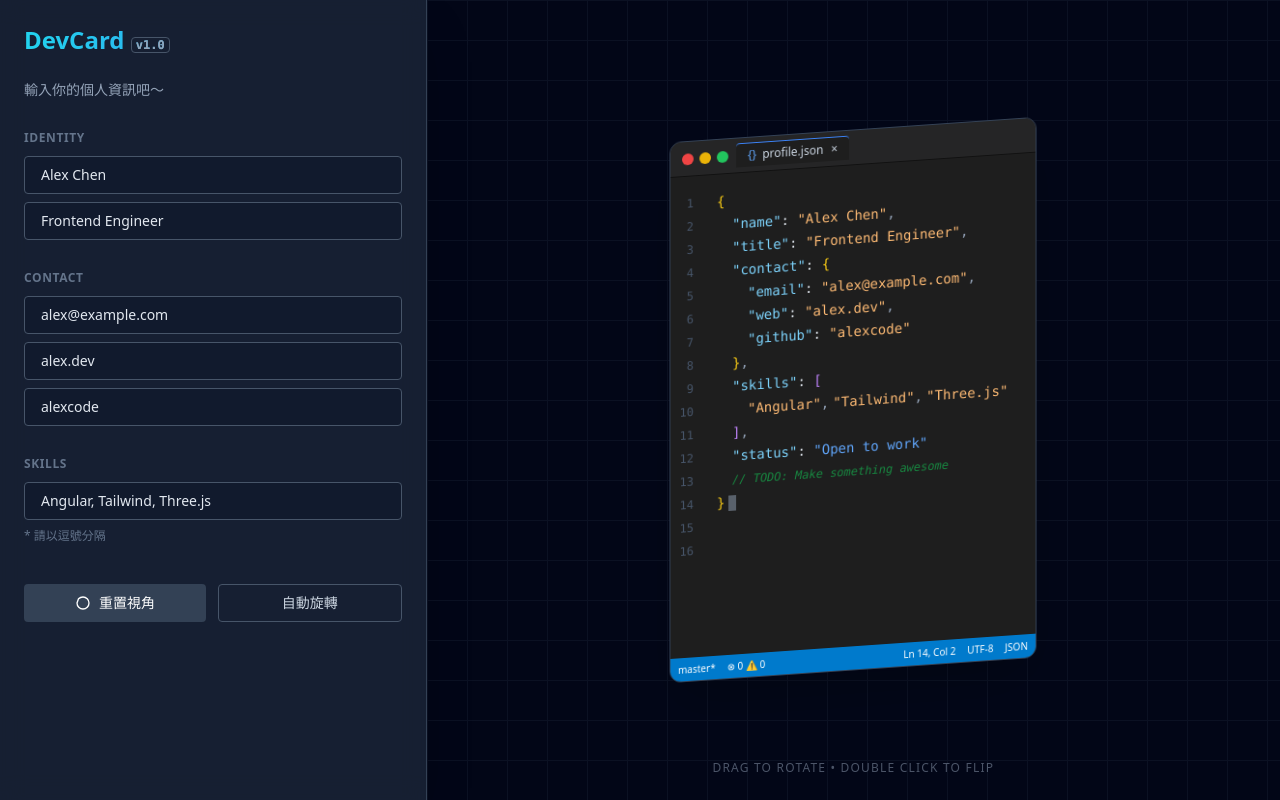
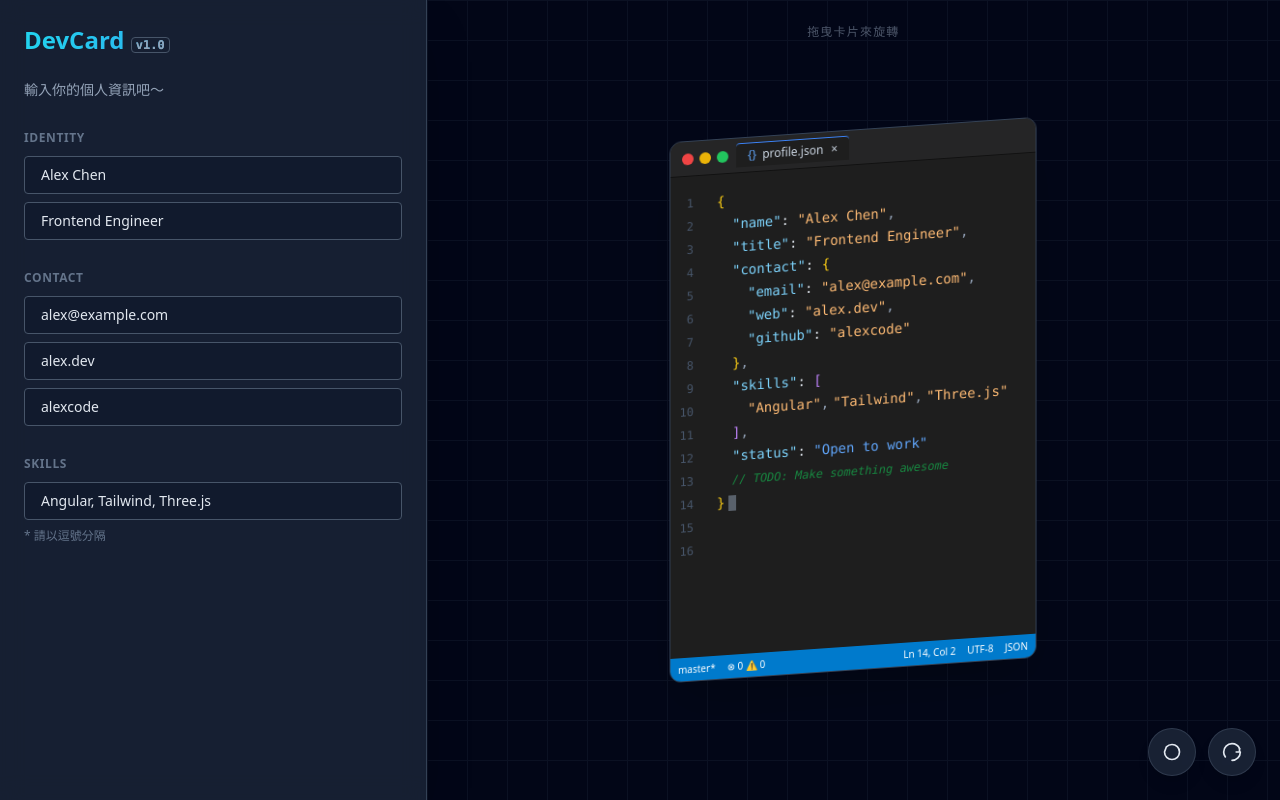
Before and after one commit to a5a8a0a9/code-card, an Angular app: page / in a window 1280 px wide. Built offline with nearby package versions, Linux system fonts and the light colour scheme.

Commit message:
feat: 將旋轉、重製按鈕移動到 preview 內

```diff
--- a/src/app/components/editor/editor.component.html
+++ b/src/app/components/editor/editor.component.html
@@ -77,43 +77,13 @@
 
 		<!-- 操作按鈕 -->
 		<div class="pt-6 flex flex-col gap-3">
-			<div class="flex gap-3">
-				<button
-					type="button"
-					(click)="cardService.resetRotation()"
-					class="flex-1 bg-slate-700 hover:bg-slate-600 text-white text-sm font-medium py-2 px-4 rounded transition-colors flex items-center justify-center gap-2"
-				>
-					<svg
-						xmlns="http://www.w3.org/2000/svg"
-						width="16"
-						height="16"
-						viewBox="0 0 24 24"
-						fill="none"
-						stroke="currentColor"
-						stroke-width="2"
-						stroke-linecap="round"
-						stroke-linejoin="round"
-					>
-						<path d="M3 12a9 9 0 1 0 9-9 9.75 9.75 0 0 0-6.74 2.74L3 12" />
-					</svg>
-					重置視角
-				</button>
-				<button
-					type="button"
-					(click)="cardService.toggleAutoRotate()"
-					class="flex-1 border border-slate-600 hover:bg-slate-800 text-slate-300 text-sm font-medium py-2 px-4 rounded transition-colors"
-				>
-					{{ cardService.isAutoRotating() ? "停止旋轉" : "自動旋轉" }}
-				</button>
-			</div>
-
 			<!-- Mobile Only: Done/Preview Button -->
 			<button
 				type="button"
 				(click)="cardService.setEditingMode(false)"
 				class="w-full bg-cyan-600 hover:bg-cyan-500 text-white text-sm font-bold py-3 px-4 rounded shadow-lg lg:hidden transition-colors"
 			>
-				完成 / 預覽名片
+				預覽名片
 			</button>
 		</div>
 	</form>
--- a/src/app/components/preview/preview.component.html
+++ b/src/app/components/preview/preview.component.html
@@ -259,16 +259,86 @@
 
 	<!-- 互動提示 -->
 	<div
-		class="absolute bottom-6 left-0 right-0 text-center pointer-events-none opacity-50 text-slate-400 text-xs tracking-widest uppercase animate-pulse"
+		class="absolute top-6 left-0 right-0 text-center pointer-events-none opacity-50 text-slate-400 text-xs tracking-widest uppercase animate-pulse"
 	>
-		Drag to Rotate • Double Click to Flip
+		拖曳卡片來旋轉
 	</div>
+
+	<!-- Controls Container -->
+	<div class="absolute bottom-6 right-6 flex items-center gap-3 z-50">
+		<!-- Reset View -->
+		<button
+			type="button"
+			(click)="cardService.resetRotation()"
+			class="w-12 h-12 bg-slate-800/80 hover:bg-slate-700 text-slate-200 rounded-full shadow-lg backdrop-blur-sm border border-slate-600/50 flex items-center justify-center transition-all hover:scale-105 active:scale-95"
+			title="重置視角"
+		>
+			<svg
+				xmlns="http://www.w3.org/2000/svg"
+				width="20"
+				height="20"
+				viewBox="0 0 24 24"
+				fill="none"
+				stroke="currentColor"
+				stroke-width="2"
+				stroke-linecap="round"
+				stroke-linejoin="round"
+			>
+				<path d="M3 12a9 9 0 1 0 9-9 9.75 9.75 0 0 0-6.74 2.74L3 12" />
+			</svg>
+		</button>
+
+		<!-- Auto Rotate -->
+		<button
+			type="button"
+			(click)="cardService.toggleAutoRotate()"
+			class="w-12 h-12 bg-slate-800/80 hover:bg-slate-700 text-slate-200 rounded-full shadow-lg backdrop-blur-sm border border-slate-600/50 flex items-center justify-center transition-all hover:scale-105 active:scale-95"
+			[title]="cardService.isAutoRotating() ? '停止旋轉' : '自動旋轉'"
+			[class.text-cyan-400]="cardService.isAutoRotating()"
+		>
+			@if (cardService.isAutoRotating()) {
+			<!-- Pause / Stop Icon -->
+			<svg
+				xmlns="http://www.w3.org/2000/svg"
+				width="20"
+				height="20"
+				viewBox="0 0 24 24"
+				fill="none"
+				stroke="currentColor"
+				stroke-width="2"
+				stroke-linecap="round"
+				stroke-linejoin="round"
+			>
+				<rect x="6" y="4" width="4" height="16" />
+				<rect x="14" y="4" width="4" height="16" />
+			</svg>
+			} @else {
+			<!-- Play / Rotate Icon -->
+			<svg
+				xmlns="http://www.w3.org/2000/svg"
+				width="20"
+				height="20"
+				viewBox="0 0 24 24"
+				fill="none"
+				stroke="currentColor"
+				stroke-width="2"
+				stroke-linecap="round"
+				stroke-linejoin="round"
+			>
+				<path
+					d="M21.168 8A10.003 10.003 0 0 0 12 2C6.477 2 2 6.477 2 12c0 2.22.76 4.269 2.036 5.922"
+				/>
+				<path d="M22 12c0 5.523-4.477 10-10 10" />
+				<path d="M21 8v4h-4" />
+			</svg>
+			}
+		</button>
 
 		<!-- Mobile: Edit FAB -->
 		<button
 			type="button"
 			(click)="cardService.setEditingMode(true)"
-		class="absolute bottom-6 right-6 lg:hidden w-14 h-14 bg-cyan-500 hover:bg-cyan-400 text-white rounded-full shadow-lg flex items-center justify-center transition-transform hover:scale-110 active:scale-95 z-50"
+			class="w-14 h-14 bg-cyan-500 hover:bg-cyan-400 text-white rounded-full shadow-lg flex items-center justify-center transition-transform hover:scale-110 active:scale-95 lg:hidden"
 			title="編輯名片"
 		>
 			<svg
@@ -287,3 +357,4 @@
 			</svg>
 		</button>
 	</div>
+</div>
```
Lines whose indentation alone changed are shown as unchanged.
